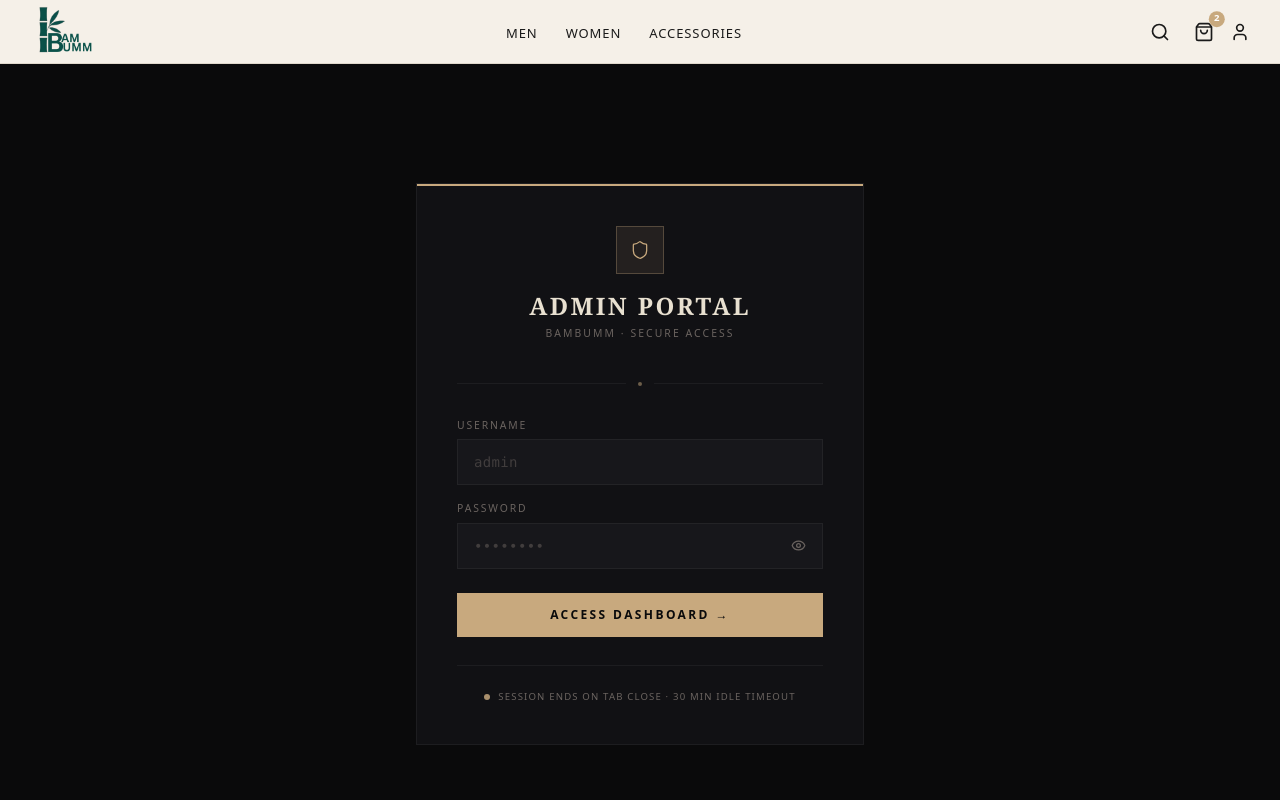
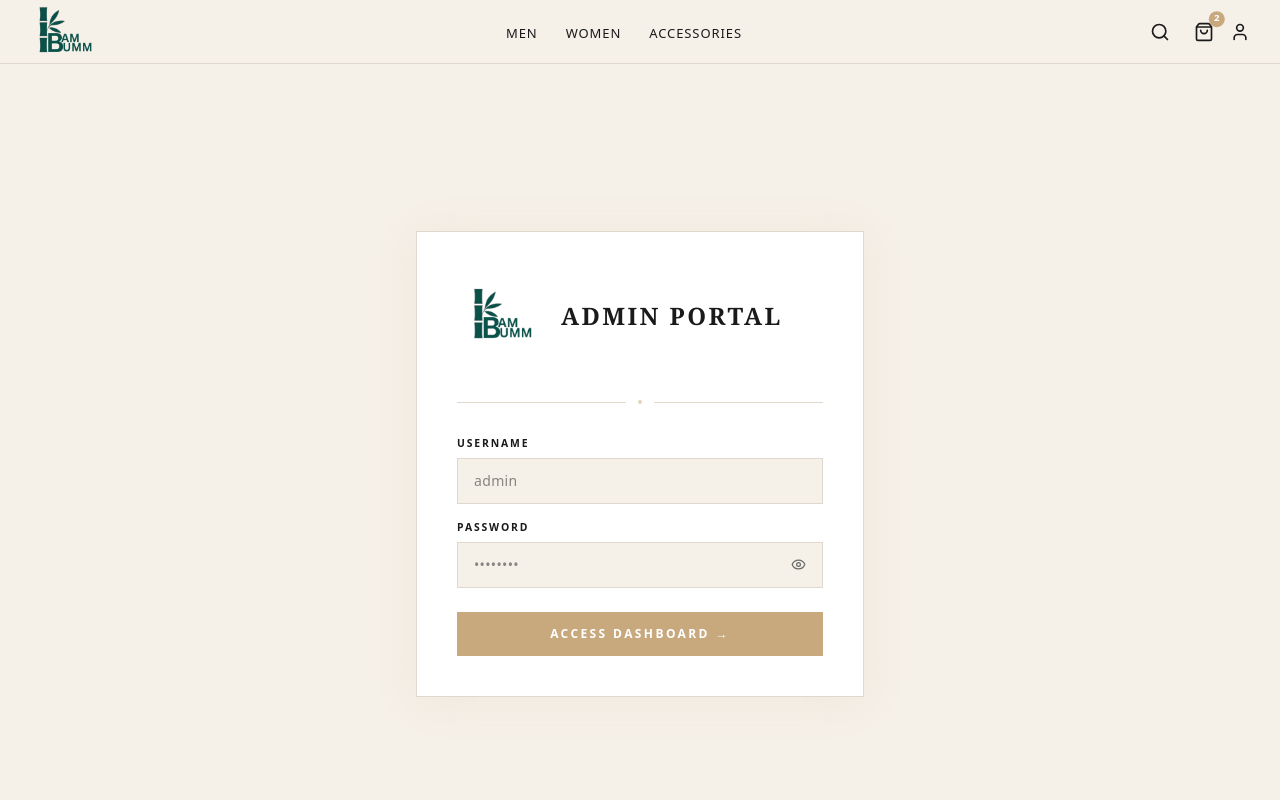
Before and after one commit to Hariom988/bambum, a Next.js app: page /admin/login in a window 1280 px wide. Shown: the top 800 px of the page. Built offline with nearby package versions, Linux system fonts and the light colour scheme.

Commit message:
admin login is now working

```diff
--- a/app/admin/dashboard/page.tsx
+++ b/app/admin/dashboard/page.tsx
@@ -78,12 +78,12 @@ export default function AdminDashboardPage() {
 
   return (
     <div
-      className={`min-h-screen bg-[#0a0a0b] text-[#e8e0d0] transition-opacity duration-500 ${
+      className={`min-h-screen text-[#c8a97e] bg-(--nav-bg)  transition-opacity duration-500 ${
         mounted ? "opacity-100" : "opacity-0"
       }`}
     >
       {/* TOP BAR */}
-      <header className="sticky top-0 z-50 h-15 bg-[#0a0a0b]/90 backdrop-blur-md border-b border-white/5 flex items-center justify-between px-7">
+      <header className="sticky top-0 z-50 h-15  bg-(--nav-bg)  backdrop-blur-md border-b border-white/5 flex items-center justify-between px-7">
         <div className="flex items-center gap-4">
           <span
             className="text-lg font-bold uppercase tracking-widest text-[#e8e0d0]"
@@ -133,7 +133,7 @@ export default function AdminDashboardPage() {
         </section>
 
         {/* Divider */}
-        <div className="h-px bg-gradient-to-r from-[#c8a97e]/20 via-white/5 to-transparent mb-10" />
+        <div className="h-px bg-linear-to-r from-[#c8a97e]/20 via-white/5 to-transparent mb-10" />
 
         {/* Status cards */}
         <div className="grid grid-cols-2 md:grid-cols-4 gap-4 mb-10">
--- /dev/null
+++ b/app/admin/layout.tsx
@@ -0,0 +1,11 @@
+export default function RootLayout({
+  children,
+}: Readonly<{
+  children: React.ReactNode;
+}>) {
+  return (
+    <html lang="en">
+      <body>{children}</body>
+    </html>
+  );
+}
--- a/app/admin/login/page.tsx
+++ b/app/admin/login/page.tsx
@@ -2,7 +2,7 @@
 
 import { useState, useEffect } from "react";
 import { useRouter } from "next/navigation";
-import { Eye, EyeOff, Shield, AlertCircle, Loader2 } from "lucide-react";
+import { Eye, EyeOff, Shield, AlertCircle, Loader2, Link } from "lucide-react";
 
 export default function AdminLoginPage() {
   const router = useRouter();
@@ -48,54 +48,79 @@ export default function AdminLoginPage() {
   };
 
   return (
-    <main className="min-h-screen bg-[#0a0a0b] flex items-center justify-center px-4">
+    <main
+      className="min-h-screen flex items-center justify-center px-4"
+      style={{ background: "var(--nav-bg)" }}
+    >
       <div
         className={`w-full max-w-md transition-all duration-700 ease-out ${
-          mounted ? "opacity-100 translate-y-0" : "opacity-0 translate-y-5"
+          mounted ? "opacity-100 translate-y-0" : "opacity-0 translate-y-4"
         }`}
       >
-        <div className="bg-[#111114] border border-white/5 overflow-hidden">
+        {/* Card */}
+        <div
+          className="border overflow-hidden"
+          style={{
+            background: "#fff",
+            borderColor: "var(--nav-border)",
+            boxShadow: "0 4px 40px rgba(200,169,126,0.10)",
+          }}
+        >
           {/* Top accent bar */}
-          <div className="h-0.5 w-full bg-[#c8a97e]" />
 
           <div className="px-10 py-10">
             {/* Header */}
-            <div className="flex flex-col items-center gap-4 mb-10">
-              <div className="w-12 h-12 flex items-center justify-center border border-[#c8a97e]/30 bg-[#c8a97e]/10">
-                <Shield
-                  size={20}
-                  className="text-[#c8a97e]"
-                  strokeWidth={1.5}
-                />
-              </div>
+            <div className="flex flex-row items-center gap-4 mb-10">
+              <a href="/" className="text-[#c8a97e]">
+                <img src="/logo.png" className="w-22" alt="logo" />
+              </a>
+
               <div className="text-center">
                 <h1
-                  className="text-2xl font-bold uppercase tracking-widest text-[#e8e0d0]"
-                  style={{ fontFamily: "var(--nav-font)" }}
+                  className="text-2xl font-bold uppercase tracking-widest"
+                  style={{
+                    fontFamily: "var(--nav-font)",
+                    color: "var(--nav-fg)",
+                  }}
                 >
                   Admin Portal
                 </h1>
-                <p className="text-[0.65rem] tracking-[0.2em] uppercase text-[#6b6460] mt-1">
-                  Bambumm · Secure Access
-                </p>
               </div>
             </div>
 
             {/* Divider */}
             <div className="flex items-center gap-3 mb-8">
-              <div className="flex-1 h-px bg-white/5" />
-              <div className="w-1 h-1 rounded-full bg-[#c8a97e] opacity-50" />
-              <div className="flex-1 h-px bg-white/5" />
+              <div
+                className="flex-1 h-px"
+                style={{ background: "var(--nav-border)" }}
+              />
+              <div
+                className="w-1 h-1 rounded-full"
+                style={{ background: "var(--nav-accent)", opacity: 0.5 }}
+              />
+              <div
+                className="flex-1 h-px"
+                style={{ background: "var(--nav-border)" }}
+              />
             </div>
 
             {/* Form */}
             <form onSubmit={handleSubmit} autoComplete="off">
               {/* Username */}
               <div className="flex flex-col gap-1.5 mb-4">
-                <label className="text-[0.65rem] tracking-[0.18em] uppercase text-[#6b6460] font-medium">
+                <label
+                  className="text-[0.65rem] tracking-[0.18em] uppercase font-semibold"
+                  style={{ color: "var(--nav-fg)" }}
+                >
                   Username
                 </label>
-                <div className="flex items-center bg-[#17171b] border border-white/5 focus-within:border-[#c8a97e]/40 transition-colors duration-200">
+                <div
+                  className="flex items-center border transition-colors duration-200 focus-within:border-[#c8a97e]"
+                  style={{
+                    borderColor: "var(--nav-border)",
+                    background: "var(--nav-bg)",
+                  }}
+                >
                   <input
                     type="text"
                     placeholder="admin"
@@ -103,29 +128,53 @@ export default function AdminLoginPage() {
                     onChange={(e) => setUsername(e.target.value)}
                     autoComplete="off"
                     spellCheck={false}
-                    className="flex-1 bg-transparent outline-none text-sm text-[#e8e0d0] placeholder-[#6b6460]/50 px-4 py-3 tracking-wide font-mono"
+                    className="flex-1 bg-transparent outline-none text-sm px-4 py-3 tracking-wide"
+                    style={{
+                      color: "var(--nav-fg)",
+                      fontFamily: "var(--nav-font-ui)",
+                    }}
                   />
                 </div>
               </div>
 
               {/* Password */}
               <div className="flex flex-col gap-1.5 mb-6">
-                <label className="text-[0.65rem] tracking-[0.18em] uppercase text-[#6b6460] font-medium">
+                <label
+                  className="text-[0.65rem] tracking-[0.18em] uppercase font-semibold"
+                  style={{ color: "var(--nav-fg)" }}
+                >
                   Password
                 </label>
-                <div className="flex items-center bg-[#17171b] border border-white/5 focus-within:border-[#c8a97e]/40 transition-colors duration-200">
+                <div
+                  className="flex items-center border transition-colors duration-200 focus-within:border-[#c8a97e]"
+                  style={{
+                    borderColor: "var(--nav-border)",
+                    background: "var(--nav-bg)",
+                  }}
+                >
                   <input
                     type={showPass ? "text" : "password"}
                     placeholder="••••••••"
                     value={password}
                     onChange={(e) => setPassword(e.target.value)}
                     autoComplete="new-password"
-                    className="flex-1 bg-transparent outline-none text-sm text-[#e8e0d0] placeholder-[#6b6460]/50 px-4 py-3 tracking-wide font-mono"
+                    className="flex-1 bg-transparent outline-none text-sm px-4 py-3 tracking-wide"
+                    style={{
+                      color: "var(--nav-fg)",
+                      fontFamily: "var(--nav-font-ui)",
+                    }}
                   />
                   <button
                     type="button"
                     onClick={() => setShowPass((v) => !v)}
-                    className="px-4 py-3 text-[#6b6460] hover:text-[#c8a97e] transition-colors duration-150"
+                    className="px-4 py-3 transition-colors duration-150"
+                    style={{ color: "var(--nav-fg-muted)" }}
+                    onMouseEnter={(e) =>
+                      (e.currentTarget.style.color = "var(--nav-accent)")
+                    }
+                    onMouseLeave={(e) =>
+                      (e.currentTarget.style.color = "var(--nav-fg-muted)")
+                    }
                     aria-label={showPass ? "Hide password" : "Show password"}
                   >
                     {showPass ? <EyeOff size={15} /> : <Eye size={15} />}
@@ -135,9 +184,22 @@ export default function AdminLoginPage() {
 
               {/* Error */}
               {error && (
-                <div className="flex items-center gap-2.5 px-4 py-3 bg-red-500/10 border border-red-500/20 mb-5">
-                  <AlertCircle size={14} className="text-red-400 shrink-0" />
-                  <span className="text-xs text-red-400 tracking-wide">
+                <div
+                  className="flex items-center gap-2.5 px-4 py-3 mb-5 border"
+                  style={{
+                    background: "rgba(217,79,61,0.06)",
+                    borderColor: "rgba(217,79,61,0.2)",
+                  }}
+                >
+                  <AlertCircle
+                    size={14}
+                    style={{ color: "var(--nav-sale)" }}
+                    className="shrink-0"
+                  />
+                  <span
+                    className="text-xs tracking-wide"
+                    style={{ color: "var(--nav-sale)" }}
+                  >
                     {error}
                   </span>
                 </div>
@@ -147,7 +209,17 @@ export default function AdminLoginPage() {
               <button
                 type="submit"
                 disabled={loading}
-                className="w-full py-3.5 bg-[#c8a97e] hover:bg-[#d4b48e] disabled:opacity-50 disabled:cursor-not-allowed text-[#0a0a0b] text-xs font-bold tracking-[0.2em] uppercase flex items-center justify-center gap-2.5 transition-colors duration-200"
+                className="w-full py-3.5 text-xs font-bold tracking-[0.2em] uppercase flex items-center justify-center gap-2.5 transition-colors duration-200 disabled:opacity-50 disabled:cursor-not-allowed"
+                style={{ background: "var(--nav-accent)", color: "#fff" }}
+                onMouseEnter={(e) => {
+                  if (!loading)
+                    (e.currentTarget as HTMLButtonElement).style.background =
+                      "var(--nav-accent-hover)";
+                }}
+                onMouseLeave={(e) => {
+                  (e.currentTarget as HTMLButtonElement).style.background =
+                    "var(--nav-accent)";
+                }}
               >
                 {loading ? (
                   <>
@@ -161,12 +233,6 @@ export default function AdminLoginPage() {
             </form>
 
             {/* Footer */}
-            <div className="flex items-center justify-center gap-2 mt-7 pt-6 border-t border-white/5">
-              <div className="w-1.5 h-1.5 rounded-full bg-[#c8a97e] animate-pulse" />
-              <span className="text-[0.6rem] tracking-[0.12em] uppercase text-[#6b6460]">
-                Session ends on tab close · 30 min idle timeout
-              </span>
-            </div>
           </div>
         </div>
       </div>
--- a/app/api/admin/login/route.ts
+++ b/app/api/admin/login/route.ts
@@ -19,8 +19,8 @@ export async function POST(req: NextRequest) {
 
     // Connect to MongoDB
     const client = await MongoClient.connect(MONGODB_URI);
-    const db = client.db(); // uses the default DB in the URI (or set: client.db("admin"))
-    const adminCol = db.collection("credentials"); // admin.credentials collection
+    const db = client.db("credentials");
+    const adminCol = db.collection("admin");
 
     // Find admin by username (case-insensitive)
     const admin = await adminCol.findOne({
--- a/middleware.ts
+++ b/middleware.ts
@@ -0,0 +1,78 @@
+import { NextRequest, NextResponse } from "next/server";
+import { jwtVerify } from "jose";
+
+const JWT_SECRET = new TextEncoder().encode(process.env.JWT_SECRET!);
+
+const PUBLIC_ADMIN_PATHS = ["/admin/login"];
+
+export async function middleware(req: NextRequest) {
+  const { pathname } = req.nextUrl;
+
+  // Only run on /admin/* paths
+  if (!pathname.startsWith("/admin")) {
+    return NextResponse.next();
+  }
+
+  // Allow the login page through
+  if (PUBLIC_ADMIN_PATHS.some((p) => pathname.startsWith(p))) {
+    // If already logged in → redirect to dashboard
+    const token = req.cookies.get("admin_token")?.value;
+    if (token) {
+      try {
+        await jwtVerify(token, JWT_SECRET);
+        return NextResponse.redirect(new URL("/admin/dashboard", req.url));
+      } catch {
+        // Token invalid/expired → stay on login
+      }
+    }
+    return NextResponse.next();
+  }
+
+  // All other /admin/* paths require a valid token
+  const token = req.cookies.get("admin_token")?.value;
+
+  if (!token) {
+    return NextResponse.redirect(new URL("/admin/login", req.url));
+  }
+
+  try {
+    const { payload } = await jwtVerify(token, JWT_SECRET);
+
+    // Ensure it's actually an admin token
+    if (payload.role !== "admin") {
+      throw new Error("Not admin");
+    }
+
+    // Token valid — refresh it (sliding session: reset 30-min window on each request)
+    const { SignJWT } = await import("jose");
+    const refreshed = await new SignJWT({
+      sub: payload.sub,
+      username: payload.username,
+      role: "admin",
+    })
+      .setProtectedHeader({ alg: "HS256" })
+      .setIssuedAt()
+      .setExpirationTime("30m")
+      .sign(JWT_SECRET);
+
+    const response = NextResponse.next();
+    // Session cookie (no maxAge) → still clears on browser close
+    response.cookies.set("admin_token", refreshed, {
+      httpOnly: true,
+      secure: process.env.NODE_ENV === "production",
+      sameSite: "strict",
+      path: "/",
+      // No maxAge → session cookie
+    });
+    return response;
+  } catch {
+    // Expired or invalid → kick to login
+    const response = NextResponse.redirect(new URL("/admin/login", req.url));
+    response.cookies.set("admin_token", "", { maxAge: 0, path: "/" });
+    return response;
+  }
+}
+
+export const config = {
+  matcher: ["/admin/:path*"],
+};
--- a/package.json
+++ b/package.json
@@ -10,6 +10,7 @@
   },
   "dependencies": {
     "bcryptjs": "^3.0.3",
+    "dotenv": "^17.4.1",
     "jose": "^6.2.2",
     "lucide-react": "^1.7.0",
     "mongodb": "^7.1.1",
--- a/scripts/seed-admin.mjs
+++ b/scripts/seed-admin.mjs
@@ -1,16 +1,15 @@
 import { MongoClient } from "mongodb";
 import bcrypt from "bcryptjs";
+import dotenv from "dotenv";
+dotenv.config({ path: ".env.local" });
 
 const { MONGODB_ADMIN_URI, ADMIN_USER, ADMIN_PASS } = process.env;
 
-if (!MONGODB_ADMIN_URI && !ADMIN_USER && !ADMIN_PASS) {
+if (!MONGODB_ADMIN_URI || !ADMIN_USER || !ADMIN_PASS) {
     console.error("Missing env vars: MONGODB_ADMIN_URI, ADMIN_USER, ADMIN_PASS");
     process.exit(1);
 }
-if (!ADMIN_USER) {
-    console.error("Missing env var: ADMIN_USER");
-    process.exit(1);
-}
+
 async function seed() {
     const client = await MongoClient.connect(MONGODB_ADMIN_URI);
     const db = client.db("credentials");
```
Also changed, not shown: 1 other file (tests, documents, lock files or other folders).
